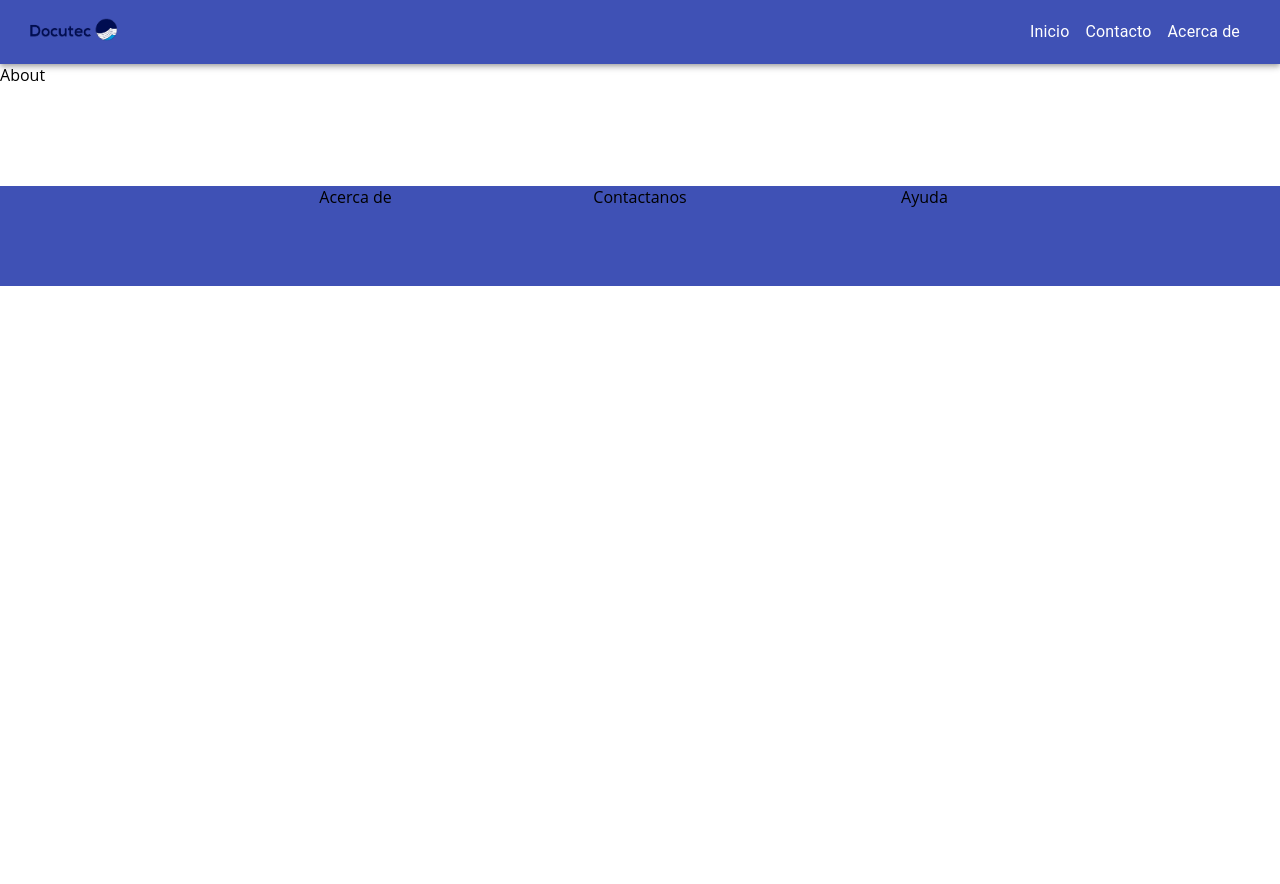
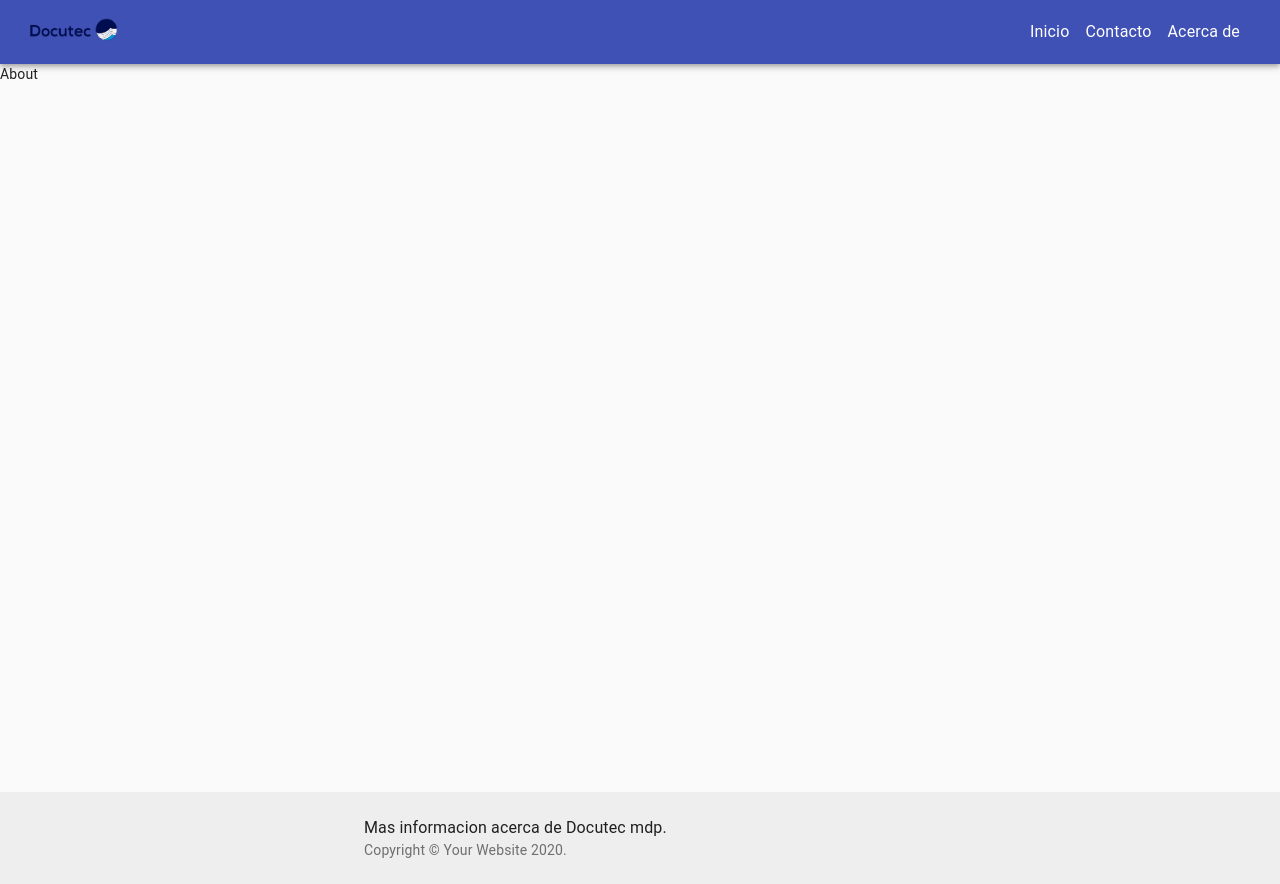
Before and after one commit to marce-ldv/docutec, a Next.js app: page /about in a window 1280 px wide. Before the commit the page ends 800 px from the top, so only its background shows below. Built offline with nearby package versions, Linux system fonts and the light colour scheme.

Commit message:
Implement validations with yup

```diff
--- a/components/Footer/footer.tsx
+++ b/components/Footer/footer.tsx
@@ -1,8 +1,10 @@
 import React, {FunctionComponent} from 'react';
+import CssBaseline                from '@material-ui/core/CssBaseline';
+import Typography                 from '@material-ui/core/Typography';
 import {makeStyles}               from '@material-ui/core/styles';
+import Container                  from '@material-ui/core/Container';
+import Link                       from '@material-ui/core/Link';
 import {CustomTheme}              from '@theme/index';
-import {Grid}                     from '@material-ui/core';
-
 
 interface OwnProps {
 }
@@ -12,35 +14,49 @@
 const useStyles = makeStyles<CustomTheme>((theme) =>
 	({
 		root: {
-			textAlign: 'center',
-			background: theme.colors.main,
-			width: '100%',
-			height: '100px',
-			bottom: 0,
-			marginTop: '100px'
+			display: 'flex',
+			flexDirection: 'column',
+			minHeight: '100vh',
+		},
+		main: {
+			marginTop: theme.spacing(8),
+			marginBottom: theme.spacing(2),
+		},
+		footer: {
+			padding: theme.spacing(3, 2),
+			marginTop: 'auto',
+			backgroundColor:
+				theme.palette.type === 'light' ? theme.palette.grey[200] : theme.palette.grey[800],
 		},
 	})
 );
+
+function Copyright() {
+	return (
+		<Typography variant="body2" color="textSecondary">
+			{'Copyright © '}
+			<Link color="inherit" href="https://material-ui.com/">
+				Your Website
+			</Link>{' '}
+			{new Date().getFullYear()}
+			{'.'}
+		</Typography>
+	);
+}
 
 const Footer: FunctionComponent<Props> = (props) => {
 	const classes = useStyles();
 
 	return (
-		<footer className={classes.root}>
-			<Grid container xs={12} justify={'center'}>
-				<Grid container xs={8}>
-					<Grid xs={4}>
-						Acerca de
-					</Grid>
-					<Grid xs={4}>
-						Contactanos
-					</Grid>
-					<Grid xs={4}>
-						Ayuda
-					</Grid>
-				</Grid>
-			</Grid>
-		</footer>
+		<div className={classes.root}>
+			<CssBaseline/>
+			<footer className={classes.footer}>
+				<Container maxWidth="sm">
+					<Typography variant="body1">Mas informacion acerca de Docutec mdp.</Typography>
+					<Copyright/>
+				</Container>
+			</footer>
+		</div>
 	);
 };
 
--- a/package.json
+++ b/package.json
@@ -21,11 +21,13 @@
     "next": "^9.4.2",
     "react": "^16.13.1",
     "react-dom": "^16.13.1",
-    "react-player": "^2.6.2"
+    "react-player": "^2.6.2",
+    "yup": "^0.29.3"
   },
   "devDependencies": {
     "@types/node": "^14.0.5",
     "@types/react": "^16.9.35",
+    "@types/yup": "^0.29.7",
     "husky": "^4.2.5",
     "typescript": "^3.9.3"
   },
--- a/pages/contact/validations.ts
+++ b/pages/contact/validations.ts
@@ -0,0 +1,6 @@
+import * as yup from 'yup';
+
+export const schema = yup.object().shape({
+	name: yup.string().required('El campo nombre es requerido'),
+	email: yup.string().email().required('El campo email es requerido'),
+});
--- a/tsconfig.json
+++ b/tsconfig.json
@@ -5,7 +5,8 @@
       "@database": ["database/db.ts"],
       "@components/*": ["components/*"],
       "@theme/*": ["theme/*"],
-      "@pages/*": ["pages/*"]
+      "@pages/*": ["pages/*"],
+      "@utils/*": ["utils/*"]
     },
     "target": "es6",
     "lib": ["dom", "dom.iterable", "esnext"],
```
Also changed, not shown: utils/index.ts (+15 -0 lines), 1 other file (tests, documents, lock files or other folders).
